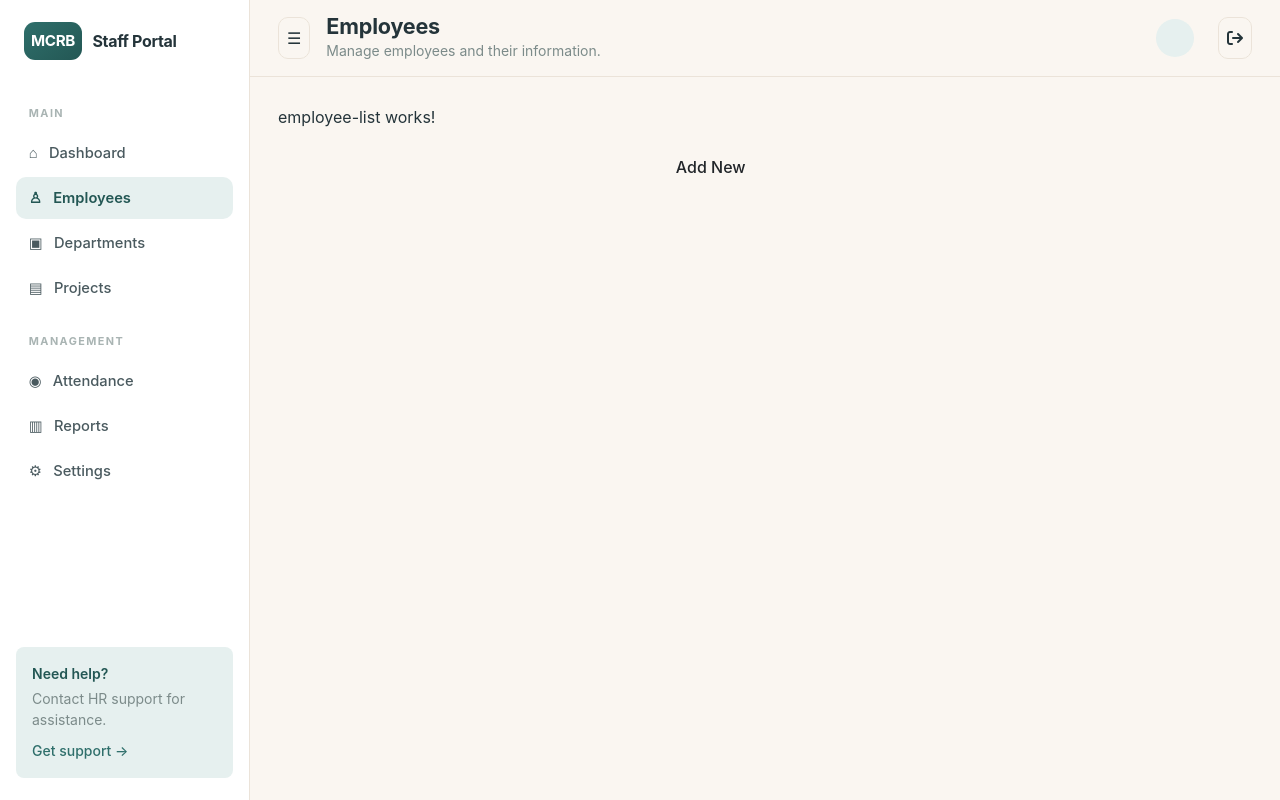
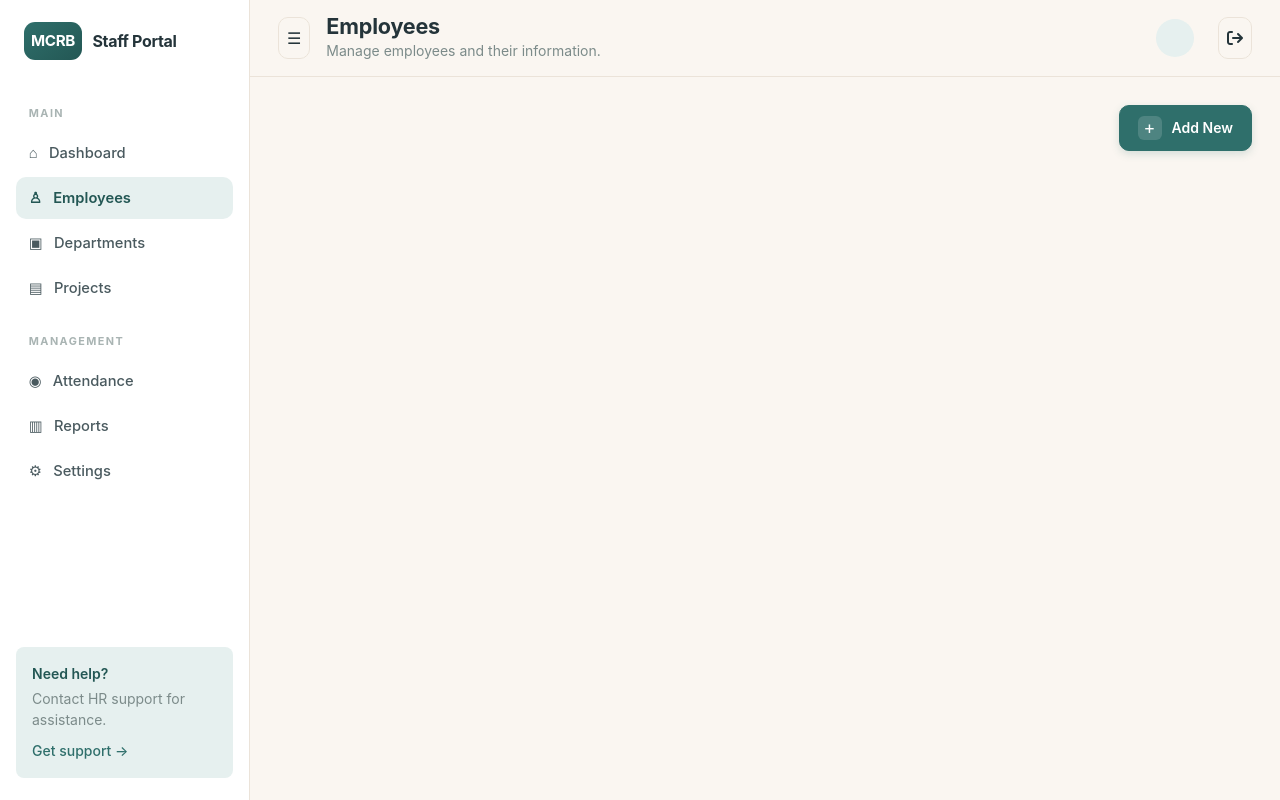
Before and after one commit to LeoAmby/MCRB-Staff-Portal, an Angular app: page /admin/employee-list in a window 1280 px wide. Built offline with nearby package versions, Linux system fonts and the light colour scheme.

Commit message:
add new employees button

```diff
--- a/src/app/pages/employee-list/employee-list.css
+++ b/src/app/pages/employee-list/employee-list.css
@@ -0,0 +1,67 @@
+.btn-bhr-add {
+    display: inline-flex;
+    align-items: center;
+    gap: 10px;
+
+    padding: 10px 18px;
+
+    background: #2F6F6B;
+    color: #FFFFFF;
+
+    border: 1px solid #2F6F6B;
+    border-radius: 10px;
+
+    font-size: 14px;
+    font-weight: 600;
+
+    cursor: pointer;
+
+    box-shadow: 0 3px 8px rgba(47, 111, 107, 0.18);
+
+    transition: all 0.2s ease;
+  }
+
+  .btn-bhr-add .btn-icon {
+    display: inline-flex;
+    align-items: center;
+    justify-content: center;
+
+    width: 24px;
+    height: 24px;
+
+    background: rgba(255, 255, 255, 0.15);
+    color: #FFFFFF;
+
+    border-radius: 6px;
+
+    font-size: 18px;
+    font-weight: 400;
+    line-height: 1;
+
+    transition: all 0.2s ease;
+  }
+
+  .btn-bhr-add:hover {
+    background: #235754;
+    border-color: #235754;
+
+    color: #FFFFFF;
+
+    transform: translateY(-2px);
+
+    box-shadow: 0 7px 16px rgba(47, 111, 107, 0.25);
+  }
+
+  .btn-bhr-add:hover .btn-icon {
+    background: #C9744D;
+    transform: rotate(90deg);
+  }
+
+  .btn-bhr-add:active {
+    transform: translateY(0);
+  }
+
+  .btn-bhr-add:focus-visible {
+    outline: 3px solid #E6F0EF;
+    outline-offset: 2px;
+  }
--- a/src/app/pages/employee-list/employee-list.html
+++ b/src/app/pages/employee-list/employee-list.html
@@ -1,8 +1,10 @@
-<p>employee-list works!</p>
-<div class="row">
+
+<div class="row align-items-center">
     <div class="col-6"></div>
+    <div class="col-6 text-end">
+        <button type="button" class="btn btn-bhr-add">
+            <span class="btn-icon">+</span>
+            <span>Add New</span>
+        </button>
+    </div>
 </div>
-
-<div class="col-6 text-end">
-    <button class="btn btn-">Add New</button>
-</div>
--- a/src/app/pages/layout/layout.ts
+++ b/src/app/pages/layout/layout.ts
@@ -89,7 +89,7 @@ export class Layout implements OnInit {
 
       this.pageTitle = 'Dashboard';
       this.pageSubtitle =
-        `Welcome ${this.loggedInUser?.employeeName}.`;
+        `Welcome!`;
 
     } else if (url.includes('/admin/employee-list')) {
 
```
